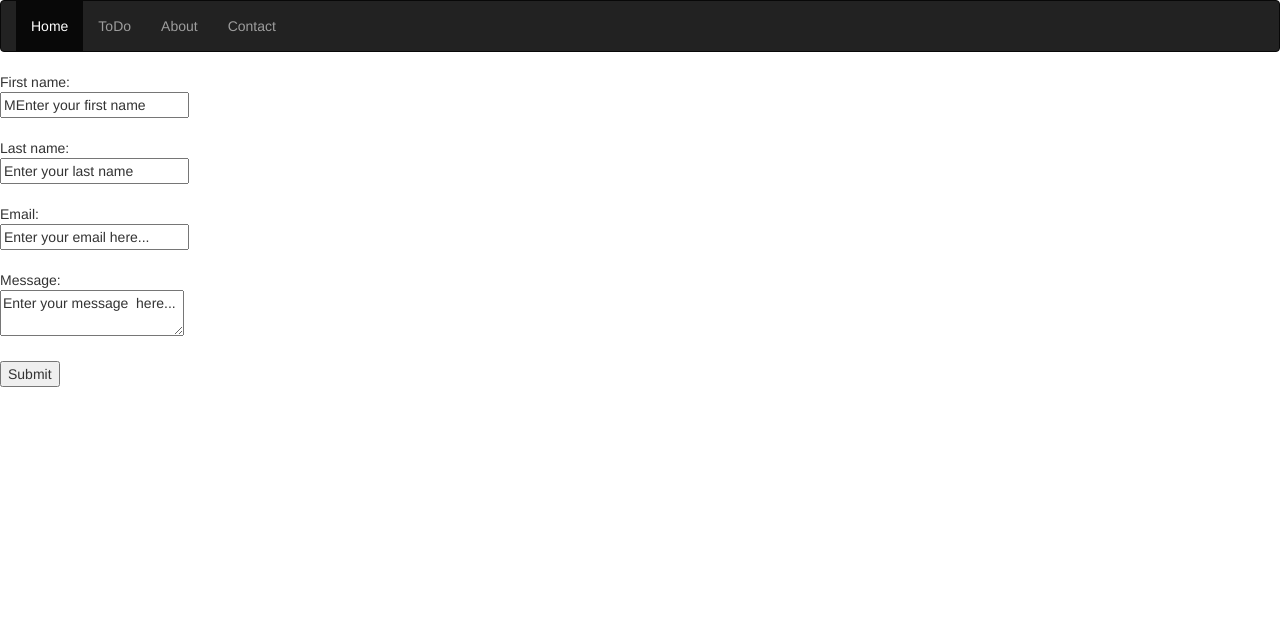
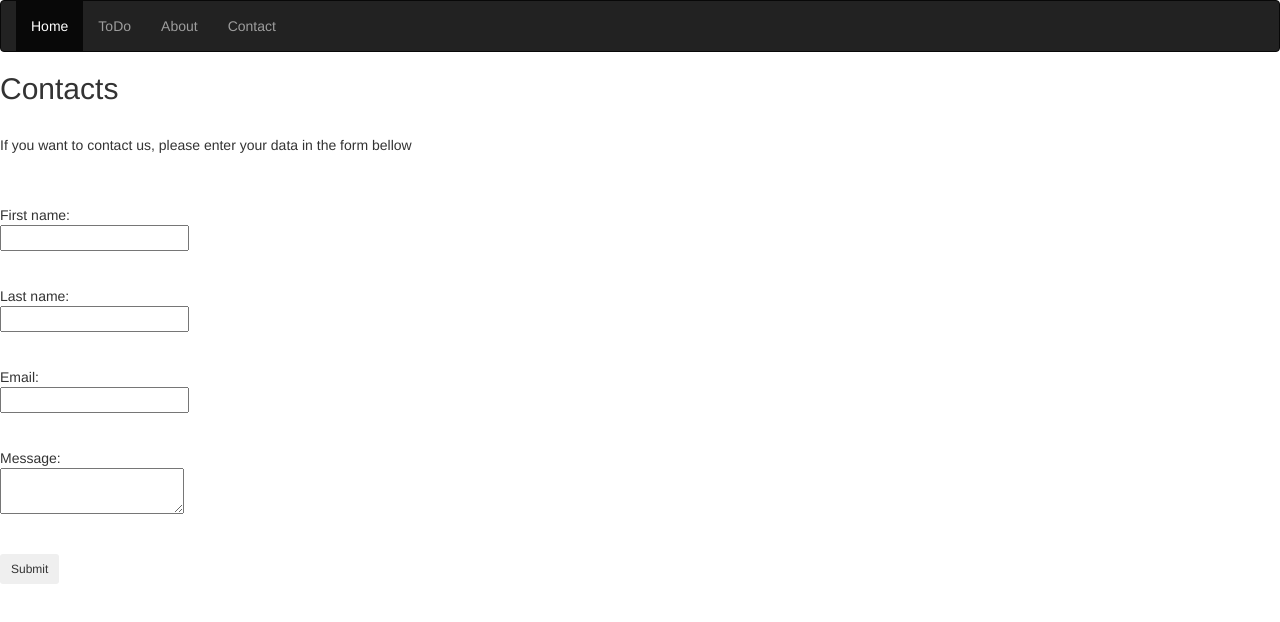
Before and after one commit to vadim11041996/todoAngular, an Angular app: page /contact in a window 1280 px wide. Shown: the top 622 px of the page. Built offline with nearby package versions, Linux system fonts and the light colour scheme.

Commit message:
done form-complete verifier

```diff
--- a/src/app/modules/contact/contact.module.ts
+++ b/src/app/modules/contact/contact.module.ts
@@ -1,10 +1,12 @@
 import { NgModule } from '@angular/core';
 import { CommonModule } from '@angular/common';
+import { FormsModule } from '@angular/forms';
 import { ContactComponent } from './containers/contact/contact.component';
 
 @NgModule({
   imports: [
     CommonModule,
+    FormsModule,
   ],
   exports: [
     ContactComponent,
--- a/src/app/modules/contact/containers/contact/contact.component.html
+++ b/src/app/modules/contact/containers/contact/contact.component.html
@@ -1,18 +1,33 @@
 <form  id="userform">
 
+  <h2> Contacts </h2><br>
+  <p>If you want to contact us, please enter your data in the form bellow</p><br><br>
+
+  <div class="form-group">
     First name:<br>
-  <input type="text" name="firstname" value="MEnter your first name">
+    <input
+      type="text" name="firstname" required [(ngModel)]="contacts.firstname"  value="Enter your first name">
     <br><br>
+  </div>
+
+  <div class="form-group">
     Last name:<br>
-  <input type="text" name="lastname" value="Enter your last name">
+    <input type="text" name="lastname" required [(ngModel)]="contacts.lastname"  value="Enter your last name">
     <br><br>
+  </div>
+
+  <div class="form-group">
     Email:<br>
-  <input type="text" name="lastname" value="Enter your email here...">
+    <input type="text" name="email"required [(ngModel)]="contacts.email" value="Enter your email here...">
     <br><br>
+  </div>
+
+  <div class="form-group">
     Message:<br>
-  <textarea name="comment"  form="userform">Enter your message  here...</textarea>
+    <textarea name="text"  required [(ngModel)]="contacts.text"  form="userform">Enter your message  here...</textarea>
     <br><br>
+  </div>
 
-  <button type="button" (click)="onSubmit(submit)"> Submit</button>
+  <button type="button" class="btn btn-sm btn-outline-primary mr-2" (click)="onSubmit(submit)"> Submit</button>
 
 </form>
--- a/src/app/modules/contact/containers/contact/contact.component.ts
+++ b/src/app/modules/contact/containers/contact/contact.component.ts
@@ -1,5 +1,6 @@
-import { Component, OnInit } from '@angular/core';
+import {Component, Input, OnInit} from '@angular/core';
 import Contacts from '../../../../shared/models/contacts';
+
 
 @Component({
   selector: 'app-contact',
@@ -9,22 +10,36 @@ import Contacts from '../../../../shared/models/contacts';
 export class ContactComponent implements OnInit {
   submitted = false;
 
-  contacts: Array<Contacts> = [
+  contacts =
     {
-      name: 'Insert name',
-      surname: 'Insert surname',
-      email: 'Insert email',
-      text: 'Insert text',
-    }
-  ];
+      firstname: '',
+      lastname: '',
+      email: '',
+      text: '',
+    };
 
-  constructor(){ }
-
-  onSubmit (contacts: string) {
-    console.log(data);
-    this.submitted = true;
+  constructor() {
   }
 
-  ngOnInit() { }
+  onSubmit() {
+    console.log(this.contacts);
+    this.submitted = true;
 
+    let alerta = '';
+    for (const key of Object.keys(this.contacts)) {
+      console.log(key);
+      const val = this.contacts[key];
+      if (!val || val.trim() === '') {
+        alerta += `Please enter your ${key} \n`;
+      }
+    }
+    if (alerta) {
+      alert(alerta);
+    }
+  }
+
+  ngOnInit() {
+  }
+
+  // alert('Success! \n\n' + JSON.stringify(this.name));
 }
--- a/src/app/shared/models/contacts.ts
+++ b/src/app/shared/models/contacts.ts
@@ -1,6 +1,6 @@
 interface Contacts {
-  name: string;
-  surname: string;
+  firstname: string;
+  lastname: string;
   email: string;
   text: string;
 }
```
Lines whose indentation alone changed are shown as unchanged.
